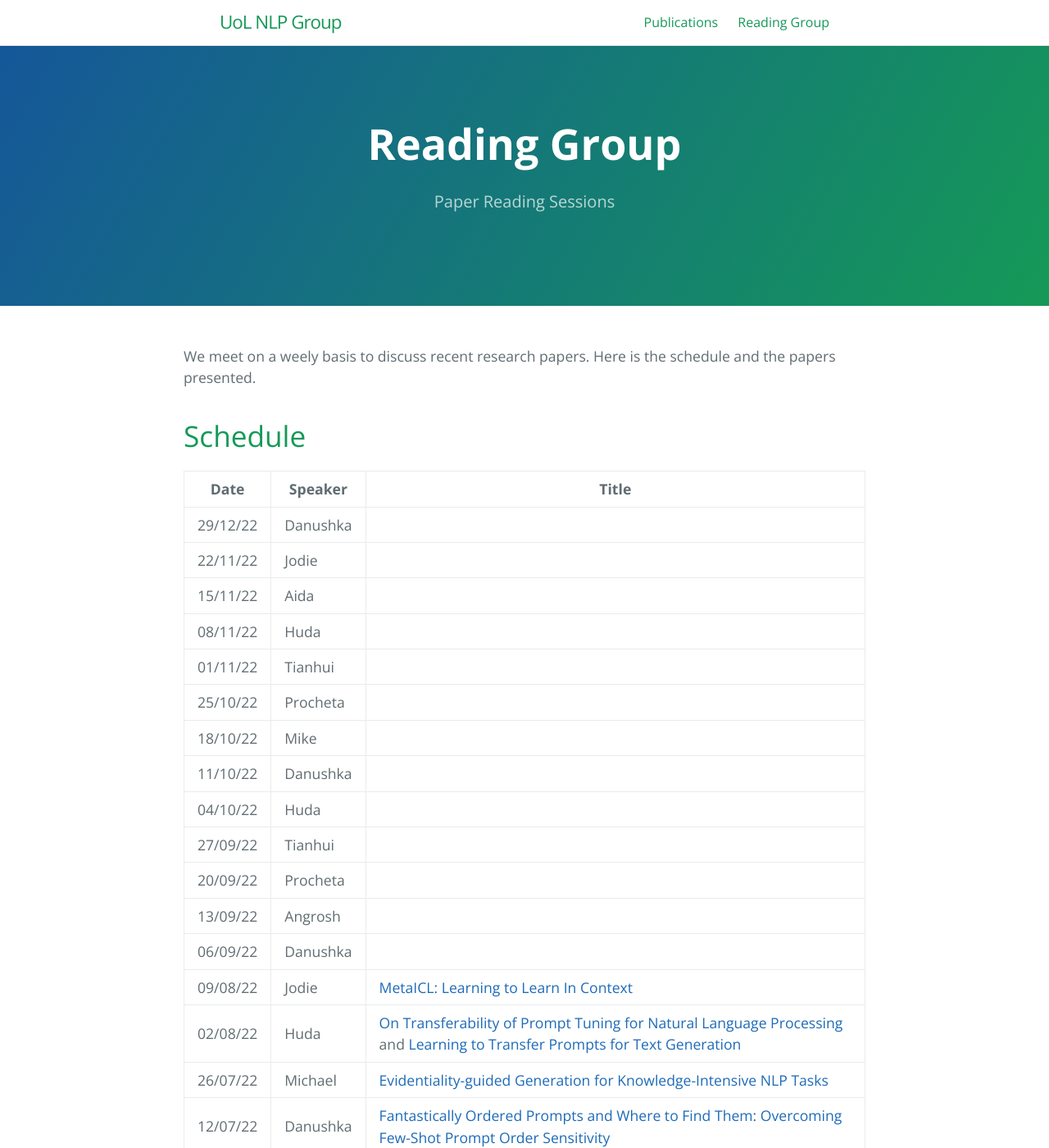
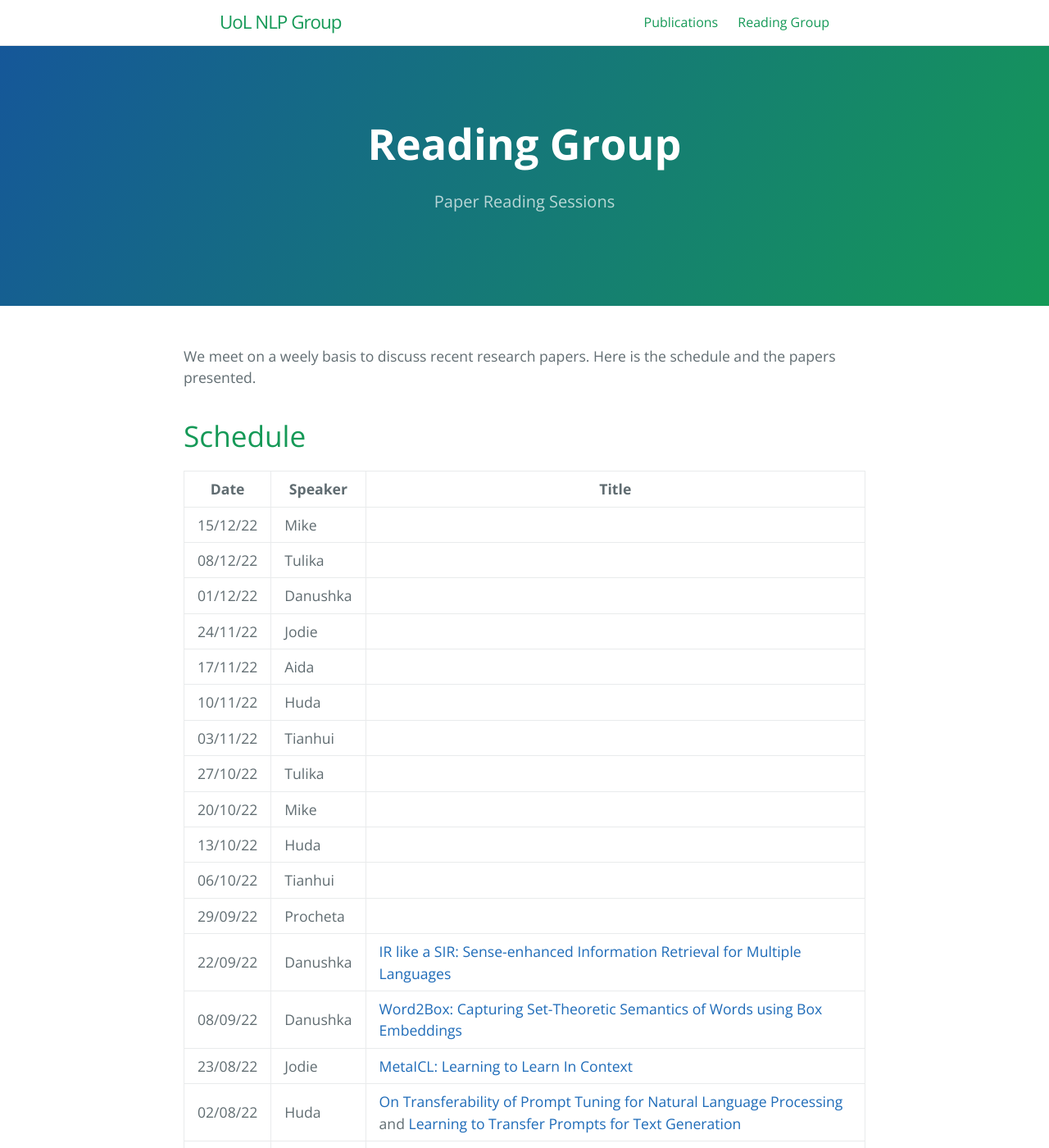
Before and after one commit to LivNLP/livnlp.github.io, a Jekyll site: the page built from reading.md, in a window 1280 px wide and 1400 px high. Shown: the whole window at 82% size. Built offline with Jekyll 4.4.1, drawn with Linux system fonts in a browser that asks for light colours.

Commit message:
DB: updating the schedule to Thursdays until end of 2022

```diff
--- a/reading.md
+++ b/reading.md
@@ -13,20 +13,21 @@ We meet on a weely basis to discuss recent research papers. Here is the schedule
 
 | Date | Speaker | Title |
 | ----- | ------- | ----- |
-| 29/12/22 | Danushka | |
-| 22/11/22 | Jodie | |
-| 15/11/22 | Aida | |
-| 08/11/22 | Huda | |
-| 01/11/22 | Tianhui | |
-| 25/10/22 | Procheta | |
-| 18/10/22 | Mike | |
-| 11/10/22 | Danushka | |
-| 04/10/22 | Huda | |
-| 27/09/22 | Tianhui | |
-| 20/09/22 | Procheta | |
-| 13/09/22 | Angrosh | |
-| 06/09/22 | Danushka | |
-| 09/08/22 | Jodie | [MetaICL: Learning to Learn In Context](https://aclanthology.org/2022.naacl-main.201.pdf) |
+| 15/12/22 | Mike | |
+| 08/12/22 | Tulika | |
+| 01/12/22 | Danushka | |
+| 24/11/22 | Jodie | |
+| 17/11/22 | Aida | |
+| 10/11/22 | Huda | |
+| 03/11/22 | Tianhui | |
+| 27/10/22 | Tulika | |
+| 20/10/22 | Mike | |
+| 13/10/22 | Huda | |
+| 06/10/22 | Tianhui | |
+| 29/09/22 | Procheta | |
+| 22/09/22 | Danushka | [IR like a SIR: Sense-enhanced Information Retrieval for Multiple Languages](https://aclanthology.org/2021.emnlp-main.79/)|
+| 08/09/22 | Danushka | [Word2Box: Capturing Set-Theoretic Semantics of Words using Box Embeddings](https://aclanthology.org/2022.acl-long.161/)|
+| 23/08/22 | Jodie | [MetaICL: Learning to Learn In Context](https://aclanthology.org/2022.naacl-main.201.pdf) |
 | 02/08/22 | Huda | [On Transferability of Prompt Tuning for Natural Language Processing](https://aclanthology.org/2022.naacl-main.290/) and   [Learning to Transfer Prompts for Text Generation](https://aclanthology.org/2022.naacl-main.257/)|
 | 26/07/22 | Michael |[Evidentiality-guided Generation for Knowledge-Intensive NLP Tasks](https://aclanthology.org/2022.naacl-main.162/) |
 | 12/07/22 | Danushka |[Fantastically Ordered Prompts and Where to Find Them: Overcoming Few-Shot Prompt Order Sensitivity](https://aclanthology.org/2022.acl-long.556/) |
```
